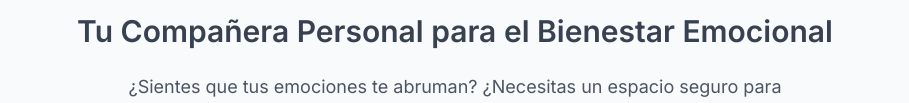
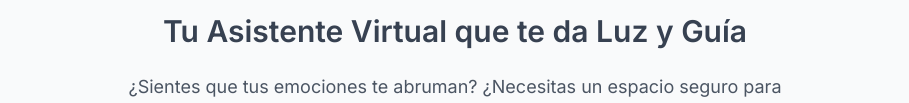
Before and after one commit to JosephAndinoPro/luzia-landing, a plain HTML site: page index.html in a window 1280 px wide. Shown: the part 196-299 px from the top of the page, without its empty margins (185-1094 px from the left). Drawn offline with nearby package versions, Linux system fonts and the light colour scheme.

Commit message:
cambio de slogan

```diff
--- a/index.html
+++ b/index.html
@@ -3,7 +3,7 @@
 <head>
     <meta charset="UTF-8">
     <meta name="viewport" content="width=device-width, initial-scale=1.0">
-    <title>LUZIA - Tu Asistente Virtual que te da luz y Guía</title>
+    <title>LUZIA - Tu Asistente Virtual que te da Luz y Guía</title>
     <!-- Incluimos Tailwind CSS --><script src="https://cdn.tailwindcss.com"></script>
     <!-- Incluimos la fuente Inter --><link rel="preconnect" href="https://fonts.googleapis.com">
     <link rel="preconnect" href="https://fonts.gstatic.com" crossorigin>
@@ -43,7 +43,7 @@
             </div>
 
             <p class="text-2xl md:text-3xl font-semibold text-gray-700 mt-3">
-                Tu Compañera Personal para el Bienestar Emocional
+                Tu Asistente Virtual que te da Luz y Guía
             </p>
             <p class="text-lg text-gray-600 mt-6 max-w-2xl mx-auto">
                 ¿Sientes que tus emociones te abruman? ¿Necesitas un espacio seguro para entenderte mejor y encontrar apoyo? LUZIA es tu guía y confidente en el camino hacia una mejor salud mental.
```
